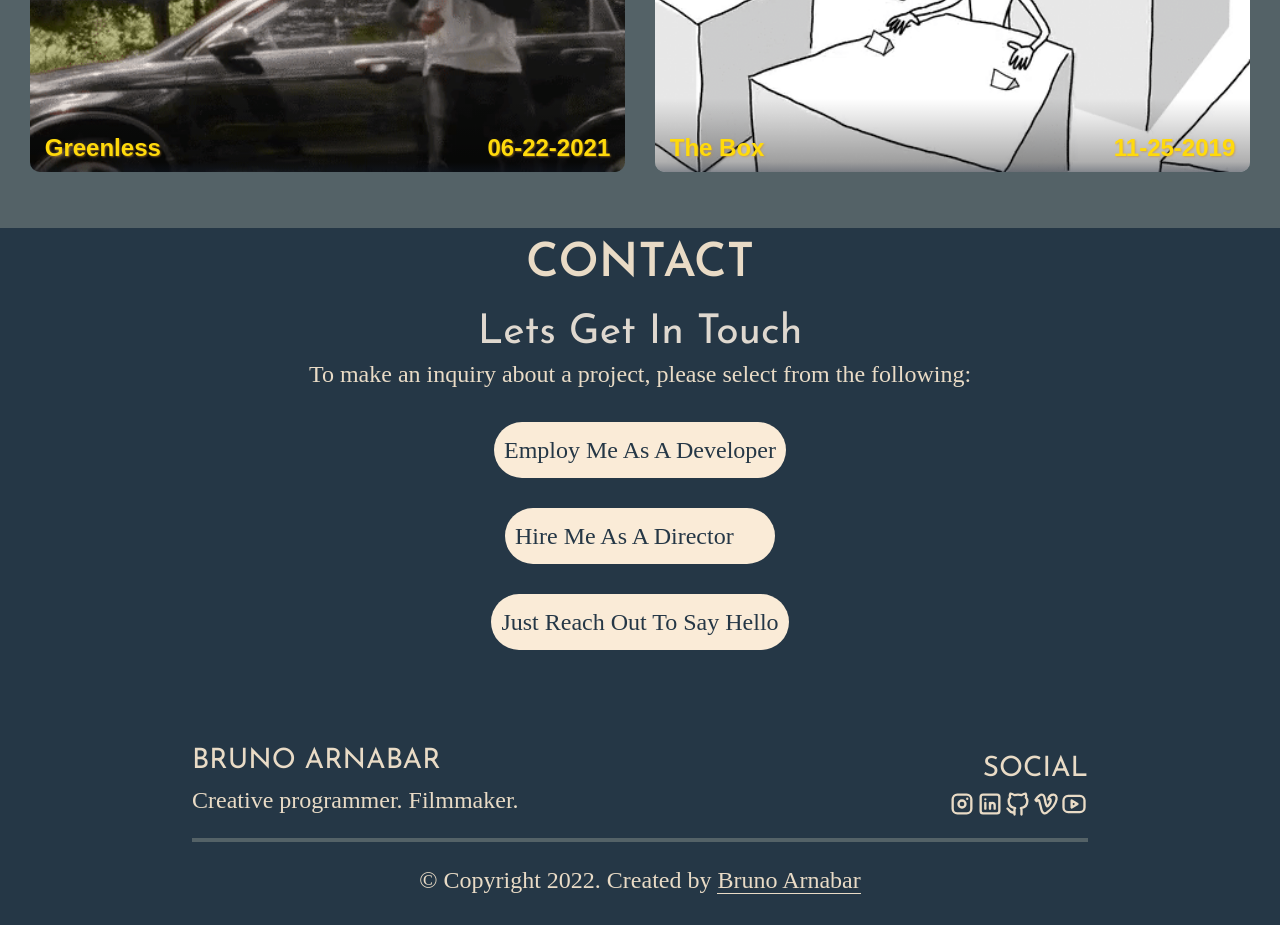
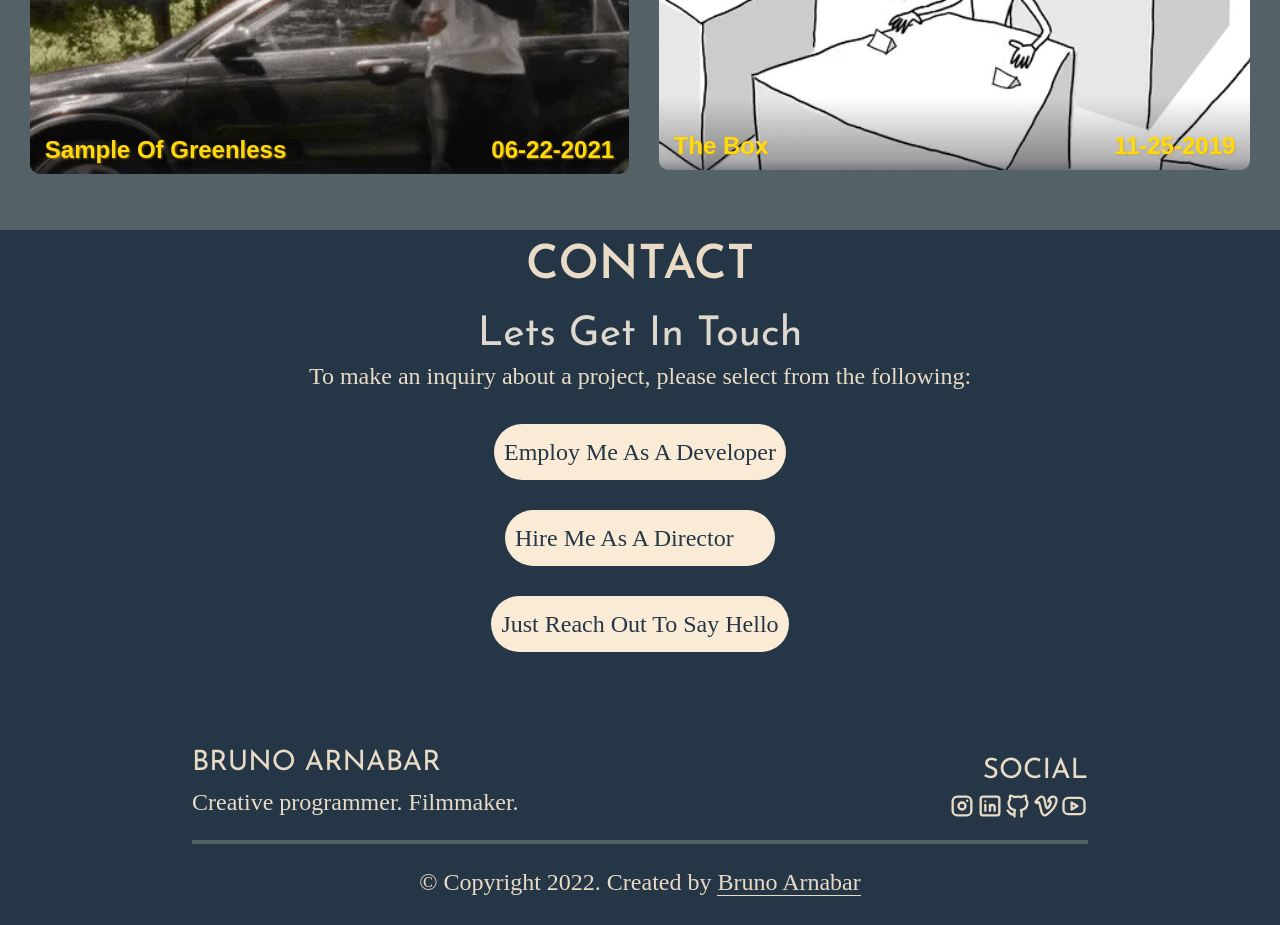
Before and after one commit to brunoarnabar/film-portfolio-deployment, a React (Create React App) app: page / in a window 1280 px wide. Shown: the part 2460-3385 px from the top of the page. Built offline with nearby package versions, Linux system fonts and the light colour scheme; a web font is replaced by a local one.

Commit message:
Working Well -- Before React Update -- Trying To Dissect Performance

```diff
--- a/src/App.scss
+++ b/src/App.scss
@@ -71,8 +71,6 @@
   --fs-name: var(--fs-800);
 
   --NavDynamicHeight: 0;
-  --NavHeight: clamp(5rem, -14.5rem + 26vw, 6.3rem);
-
 }
 // MediaQueries
 $media-300: 34em;
@@ -131,10 +129,12 @@ svg {
   display: block;
 }
 
-a:hover, a:visited, a:link, a:active
+a:hover, a:visited, a:link, a:active, a
 {
     text-decoration: none;
     color: var(--clr-neutral-400);
+
+
 }
 
 @media (prefers-reduced-motion: reduce) {
--- a/src/Components/Nav/Nav.jsx
+++ b/src/Components/Nav/Nav.jsx
@@ -100,7 +100,9 @@ function Nav() {
 
       <div
         className={
-          toggleMenu ? "NavLinkContainer NavShowing" : "NavLinkContainer"
+          toggleMenu
+            ? "NavLinkContainer NavShowing text-neutral-400"
+            : "NavLinkContainer text-neutral-400"
         }
         ref={NavRefBot}
       >
--- a/src/Components/Nav/nav.scss
+++ b/src/Components/Nav/nav.scss
@@ -46,6 +46,7 @@
   transform: scale(1, 0);
   transform-origin: top;
   transition: transform 400ms ease-in-out;
+  color: var(--clr-neutral-400);
 
   &.NavShowing {
     // display: none;
--- /dev/null
+++ b/src/Components/Sample/FilmData.jsx
@@ -0,0 +1,31 @@
+import greenlessImg from "../../Video/Thumbnail/Greenless.png";
+import greenlessGif from "../../Video/Gifs/Greenless.gif";
+
+import theBoxImg from "../../Video/Thumbnail/theBox.png";
+import theBoxGif from "../../Video/Gifs/theBox.gif";
+
+export const GreenlessInfo = {
+  key: 1,
+  title: "Sample Of Greenless",
+  date: "06-22-2021",
+  vidUrl: "https://vimeo.com/600195237",
+  workType: "Personal",
+  info: "Shots from a feature film that was never finished due to in-cast complications. The script was feature length, and the experience on set the days we shoot have been invaluable",
+  skinny: true,
+  gif: greenlessGif,
+  img: greenlessImg,
+  url: "Greenless",
+};
+
+export const TheBoxInfo = {
+  key: 2,
+  title: "The Box",
+  date: "11-25-2019",
+  vidUrl: "https://vimeo.com/600214381",
+  workType: "University Project",
+  info: "A man finds a box, taking him out from his mundane existence. Animated by hand and through lazer cutouts. Directed the collaboration with peers in a Studio Animation course at the University Of Pittsburgh",
+  skinny: false,
+  gif: theBoxGif,
+  img: theBoxImg,
+  url: "TheBox",
+};
--- /dev/null
+++ b/src/Components/Sample/Films/FilmComponent/Greenless.jsx
@@ -0,0 +1,8 @@
+import FilmInstance from "../FilmInstance/FilmInstance";
+import React from "react";
+import { GreenlessInfo } from "../../FilmData";
+
+export default function Greenless() {
+
+  return <FilmInstance filmInfo={GreenlessInfo} />;
+}
--- /dev/null
+++ b/src/Components/Sample/Films/FilmComponent/TheBox.jsx
@@ -0,0 +1,9 @@
+import FilmInstance from "../FilmInstance/FilmInstance";
+import React from "react";
+import { TheBoxInfo } from "../../FilmData";
+
+export default function TheBox() {
+
+
+  return <FilmInstance filmInfo={TheBoxInfo} />;
+}
--- a/src/Components/Sample/Films/FilmData/Greenless.jsx
+++ /dev/null
@@ -1,17 +0,0 @@
-import FilmInstance from "../FilmInstance/FilmInstance"
-import React from "react";
-
-
-export default function Greenless() {
-  const GreenlessInfo = {
-    key: 1,
-    title: "Sample Of Greenless",
-    date: "06-22-2021",
-    vidUrl: "https://vimeo.com/600195237",
-    workType: "Personal",
-    info: "Shots from a feature film that was never finished due to in-cast complications. The script was feature length, and the experience on set the days we shoot have been invaluable",
-    skinny: true,
-  };
-
-  return <FilmInstance filmInfo={GreenlessInfo} />;
-}
--- a/src/Components/Sample/Films/FilmData/TheBox.jsx
+++ /dev/null
@@ -1,16 +0,0 @@
-import FilmInstance from "../FilmInstance/FilmInstance";
-import React from "react";
-
-export default function TheBox() {
-  const TheBoxInfo = {
-    key: 2,
-    title: "The Box",
-    date: "11-25-2019",
-    vidUrl: "https://vimeo.com/600214381",
-    workType: "University Project",
-    info: "A man finds a box, taking him out from his mundane existence. Animated by hand and through lazer cutouts. Directed the collaboration with peers in a Studio Animation course at the University Of Pittsburgh",
-    skinny: false,
-  };
-
-  return <FilmInstance filmInfo={TheBoxInfo} />;
-}
--- a/src/Components/Sample/Sample.jsx
+++ b/src/Components/Sample/Sample.jsx
@@ -1,11 +1,5 @@
 import "./sample.scss";
 
-import greenlessImg from "../../Video/Thumbnail/Greenless.png";
-import imggy from "../../Video/Thumbnail/theBox.png";
-// import imggy from "../../Video/Thumbnail/Greenless.png";
-import giffy from "../../Video/Gifs/theBox.gif";
-import greenlessGif from "../../Video/Gifs/Greenless.gif";
-// import giffy from "../../Video/Gifs/Greenless.gif";
 import Preview from "./Films/Preview/Preview";
 
 //goToContext
@@ -13,27 +7,11 @@ import { useRef, useEffect } from "react";
 import useOnScreen from "../Hooks/useOnScreen";
 import { useSampleTrueContext } from "../../Contexts/BackToSample";
 
+import { GreenlessInfo, TheBoxInfo } from "./FilmData";
+
 export default function Samples() {
   //goToContext
   const setSampleTrue = useSampleTrueContext();
-
-  const TheBox = {
-    key: 2,
-    title: "The Box",
-    date: "11-25-2019",
-    gif: giffy,
-    img: imggy,
-    url: "TheBox",
-  };
-
-  const Greenless = {
-    key: 1,
-    title: "Greenless",
-    date: "06-22-2021",
-    gif: greenlessGif,
-    img: greenlessImg,
-    url: "Greenless",
-  };
 
   //goToContext
   const SampleRef = useRef();
@@ -43,7 +21,6 @@ export default function Samples() {
   useEffect(() => {
     if (isVisible) {
       setSampleTrue();
-      // console.log("Sample is visible: " + isVisible + " so is setAtSample");
     }
   }, [isVisible, setSampleTrue]);
 
@@ -57,10 +34,10 @@ export default function Samples() {
       </div>
       <div className="SamplePreviewContainers text-neutral-400">
         <div className="SamplePreview fs-heading">
-          <Preview {...Greenless} />
+          <Preview {...GreenlessInfo} />
         </div>
         <div className="SamplePreview fs-heading">
-          <Preview {...TheBox} />
+          <Preview {...TheBoxInfo} />
         </div>
       </div>
     </div>
--- a/src/index.js
+++ b/src/index.js
@@ -1,8 +1,8 @@
 import ReactDom from "react-dom/client";
 import { BrowserRouter, Routes, Route } from "react-router-dom";
 import App from "./App";
-import Greenless from "./Components/Sample/Films/FilmData/Greenless";
-import TheBox from "./Components/Sample/Films/FilmData/TheBox";
+import Greenless from "./Components/Sample/Films/FilmComponent/Greenless";
+import TheBox from "./Components/Sample/Films/FilmComponent/TheBox";
 import GoBack from "./Components/Sample/Films/FilmInstance/Helpers/GoBack";
 // import Nav from "./Components/Nav/Nav"
 
```
Also changed, not shown: src/Components/Landing/landing.scss (line endings or trailing spaces).
